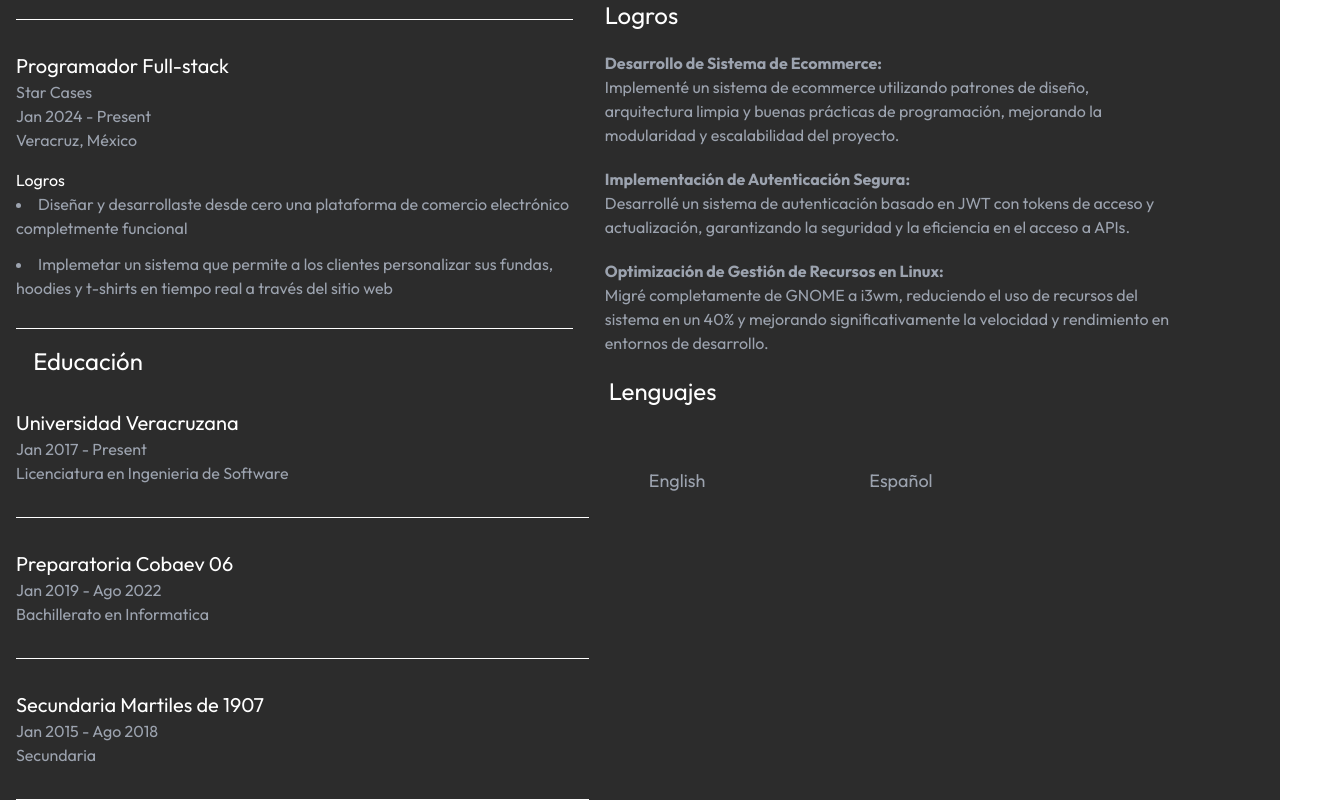
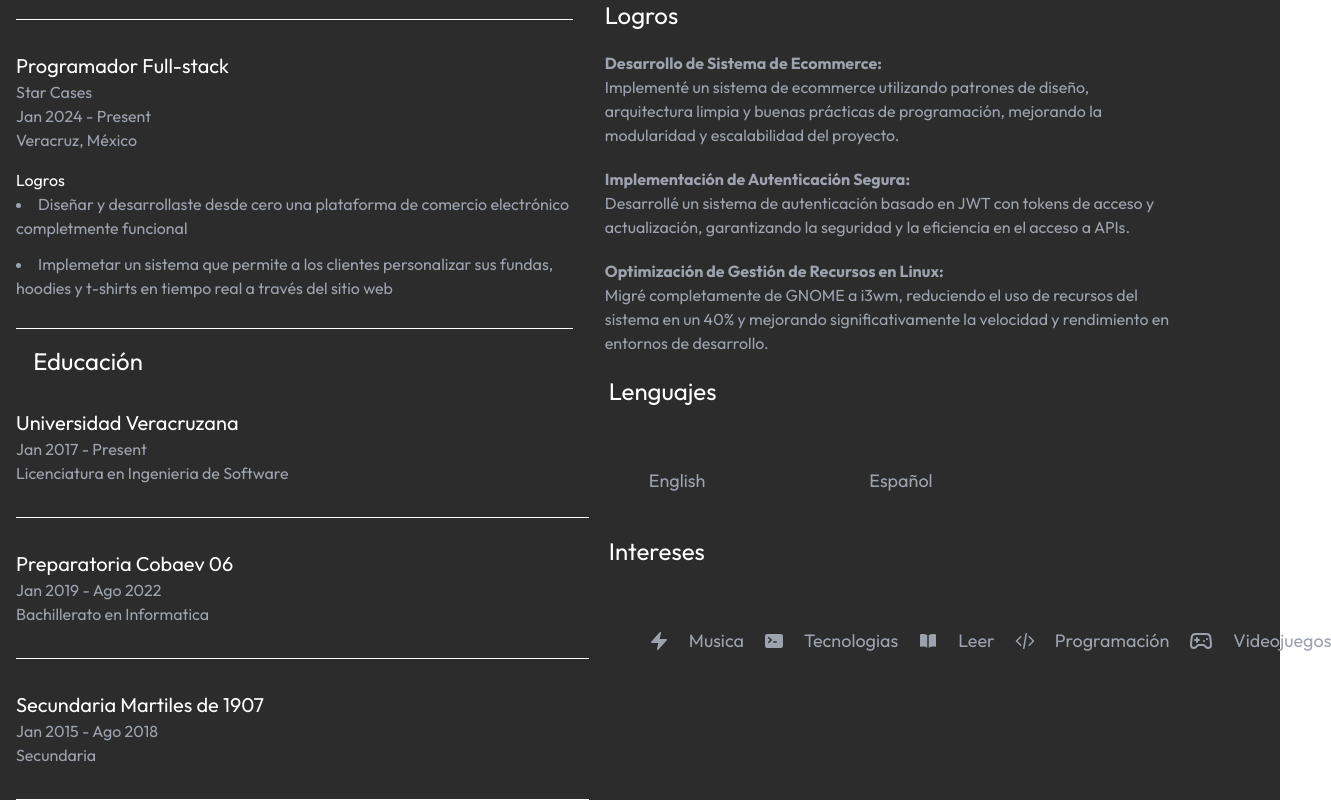
Before and after one commit to Harlock024/Harlock024.github.io, an Angular app: page / in a window 1280 px wide. Shown: the part 674-1474 px from the top of the page, 1331 px wide, since content can reach past the window. Built offline with nearby package versions, Linux system fonts and the light colour scheme.

Commit message:
feat: interests component added #8

```diff
--- /dev/null
+++ b/src/app/Components/interests/interests.component.html
@@ -0,0 +1,86 @@
+<section class="ml-5">
+    <h1 class="text-2xl">Intereses</h1>
+    <div
+        class="flex text-lg mt-5 text-gray-400 gap-5 rounded-lg p-10 items-center"
+    >
+        <span>
+            <svg
+                xmlns="http://www.w3.org/2000/svg"
+                viewBox="0 0 20 20"
+                fill="currentColor"
+                class="size-5"
+            >
+                <path
+                    d="M11.983 1.907a.75.75 0 0 0-1.292-.657l-8.5 9.5A.75.75 0 0 0 2.75 12h6.572l-1.305 6.093a.75.75 0 0 0 1.292.657l8.5-9.5A.75.75 0 0 0 17.25 8h-6.572l1.305-6.093Z"
+                />
+            </svg>
+        </span>
+        <span>Musica</span>
+        <span
+            ><svg
+                xmlns="http://www.w3.org/2000/svg"
+                viewBox="0 0 20 20"
+                fill="currentColor"
+                class="size-5"
+            >
+                <path
+                    fill-rule="evenodd"
+                    d="M3.25 3A2.25 2.25 0 0 0 1 5.25v9.5A2.25 2.25 0 0 0 3.25 17h13.5A2.25 2.25 0 0 0 19 14.75v-9.5A2.25 2.25 0 0 0 16.75 3H3.25Zm.943 8.752a.75.75 0 0 1 .055-1.06L6.128 9l-1.88-1.693a.75.75 0 1 1 1.004-1.114l2.5 2.25a.75.75 0 0 1 0 1.114l-2.5 2.25a.75.75 0 0 1-1.06-.055ZM9.75 10.25a.75.75 0 0 0 0 1.5h2.5a.75.75 0 0 0 0-1.5h-2.5Z"
+                    clip-rule="evenodd"
+                />
+            </svg>
+        </span>
+        <span>Tecnologias</span>
+        <span
+            ><svg
+                xmlns="http://www.w3.org/2000/svg"
+                viewBox="0 0 20 20"
+                fill="currentColor"
+                class="size-5"
+            >
+                <path
+                    d="M10.75 16.82A7.462 7.462 0 0 1 15 15.5c.71 0 1.396.098 2.046.282A.75.75 0 0 0 18 15.06v-11a.75.75 0 0 0-.546-.721A9.006 9.006 0 0 0 15 3a8.963 8.963 0 0 0-4.25 1.065V16.82ZM9.25 4.065A8.963 8.963 0 0 0 5 3c-.85 0-1.673.118-2.454.339A.75.75 0 0 0 2 4.06v11a.75.75 0 0 0 .954.721A7.506 7.506 0 0 1 5 15.5c1.579 0 3.042.487 4.25 1.32V4.065Z"
+                />
+            </svg>
+        </span>
+        <span>Leer</span>
+        <span>
+            <svg
+                xmlns="http://www.w3.org/2000/svg"
+                viewBox="0 0 20 20"
+                fill="currentColor"
+                class="size-5"
+            >
+                <path
+                    fill-rule="evenodd"
+                    d="M6.28 5.22a.75.75 0 0 1 0 1.06L2.56 10l3.72 3.72a.75.75 0 0 1-1.06 1.06L.97 10.53a.75.75 0 0 1 0-1.06l4.25-4.25a.75.75 0 0 1 1.06 0Zm7.44 0a.75.75 0 0 1 1.06 0l4.25 4.25a.75.75 0 0 1 0 1.06l-4.25 4.25a.75.75 0 0 1-1.06-1.06L17.44 10l-3.72-3.72a.75.75 0 0 1 0-1.06ZM11.377 2.011a.75.75 0 0 1 .612.867l-2.5 14.5a.75.75 0 0 1-1.478-.255l2.5-14.5a.75.75 0 0 1 .866-.612Z"
+                    clip-rule="evenodd"
+                />
+            </svg>
+        </span>
+        <span>Programación</span>
+        <span
+            ><svg
+                xmlns="http://www.w3.org/2000/svg"
+                width="24"
+                height="24"
+                viewBox="0 0 24 24"
+                fill="none"
+                stroke="currentColor"
+                stroke-width="2"
+                stroke-linecap="round"
+                stroke-linejoin="round"
+                class="lucide lucide-gamepad-2"
+            >
+                <line x1="6" x2="10" y1="11" y2="11" />
+                <line x1="8" x2="8" y1="9" y2="13" />
+                <line x1="15" x2="15.01" y1="12" y2="12" />
+                <line x1="18" x2="18.01" y1="10" y2="10" />
+                <path
+                    d="M17.32 5H6.68a4 4 0 0 0-3.978 3.59c-.006.052-.01.101-.017.152C2.604 9.416 2 14.456 2 16a3 3 0 0 0 3 3c1 0 1.5-.5 2-1l1.414-1.414A2 2 0 0 1 9.828 16h4.344a2 2 0 0 1 1.414.586L17 18c.5.5 1 1 2 1a3 3 0 0 0 3-3c0-1.545-.604-6.584-.685-7.258-.007-.05-.011-.1-.017-.151A4 4 0 0 0 17.32 5z"
+                />
+            </svg>
+        </span>
+        <span>Videojuegos</span>
+    </div>
+</section>
--- a/src/app/app.component.html
+++ b/src/app/app.component.html
@@ -9,6 +9,7 @@
             <app-skill class="w-full"></app-skill>
             <app-archivements class="w-full"></app-archivements>
             <app-lenguages class="w-full"></app-lenguages>
+            <app-interests class="w-full"></app-interests>
         </div>
     </body>
 </main>
--- a/src/app/app.component.ts
+++ b/src/app/app.component.ts
@@ -6,6 +6,7 @@ import { EducationComponent } from "./Components/education/education.component";
 import { ArchivementsComponent } from "./Components/archivements/archivements.component";
 import { SkillComponent } from "./Components/skill/skill.component";
 import { LenguagesComponent } from "./Components/lenguages/lenguages.component";
+import { InterestsComponent } from "./Components/interests/interests.component";
 
 @Component({
   selector: "app-root",
@@ -18,6 +19,7 @@ import { LenguagesComponent } from "./Components/lenguages/lenguages.component";
     ArchivementsComponent,
     SkillComponent,
     LenguagesComponent,
+    InterestsComponent,
   ],
   templateUrl: "./app.component.html",
 })
```
Also changed, not shown: src/app/Components/interests/interests.component.ts (added, +9 -0 lines), public/assets/TW-Bolt-Sticker.svg (added), 1 other file (tests, documents, lock files or other folders).
